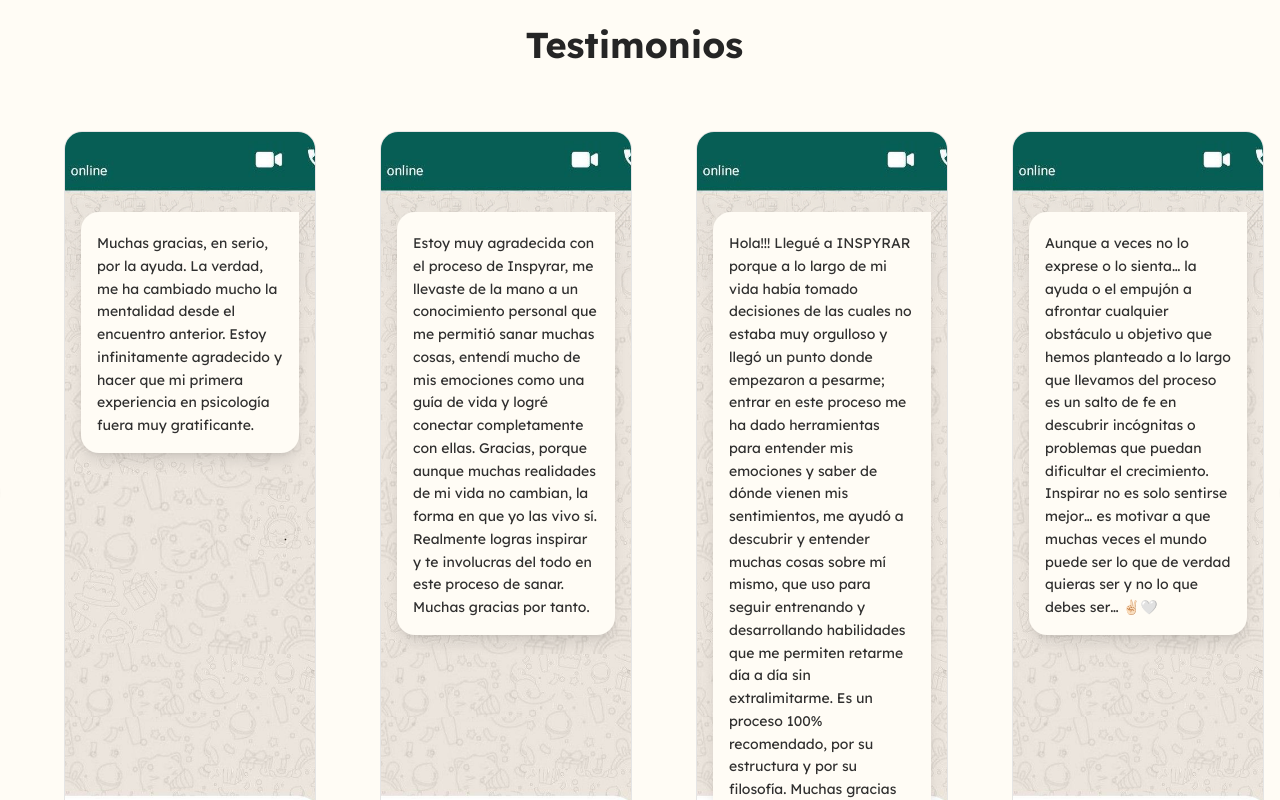
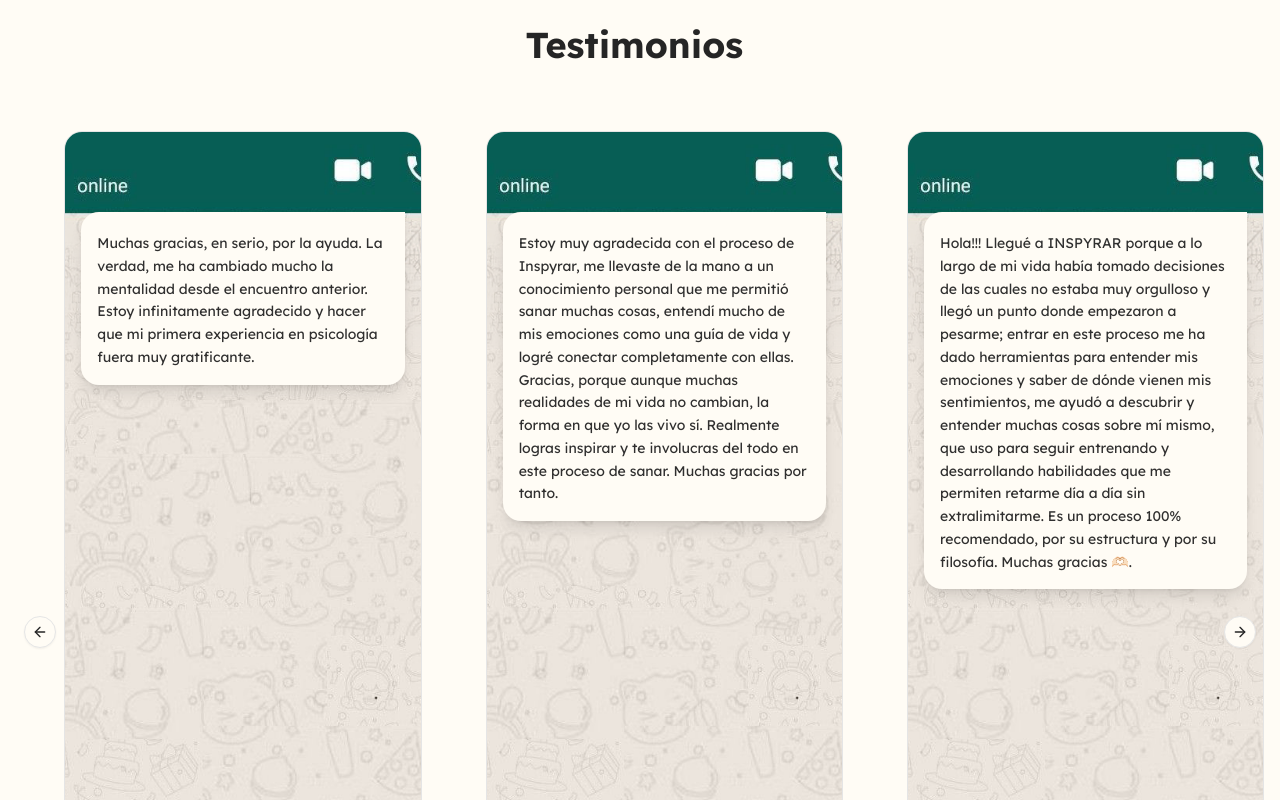
Before and after one commit to JohnRSantamaria/inspyrar, a React (Vite) app: page / in a window 1280 px wide. Shown: the part 2520-3320 px from the top of the page. Built offline with nearby package versions, Linux system fonts and the light colour scheme.

Commit message:
fix: update carousel component structure and improve styling; adjust About page text alignment; update Home component scheduling link

```diff
--- a/src/components/carousel.tsx
+++ b/src/components/carousel.tsx
@@ -1,21 +1,27 @@
-import { motion } from "framer-motion"
-import Autoplay from "embla-carousel-autoplay"
+import Autoplay from "embla-carousel-autoplay";
 
-import { Carousel, CarouselContent, CarouselItem, CarouselNext, CarouselPrevious } from "@/components/ui/carousel"
+import {
+  Carousel,
+  CarouselContent,
+  CarouselItem,
+  CarouselNext,
+  CarouselPrevious,
+} from "@/components/ui/carousel";
 
 type Slide = {
-	id: string
-	title: string
-	description: string
-	imageUrl: string
-}
+  id: string;
+  title: string;
+  description: string;
+  imageUrl: string;
+};
 
-const itemVariants = {
-	hidden: { opacity: 0, y: 16, scale: 0.98 },
-	show: { opacity: 1, y: 0, scale: 1 },
-}
-
-export function MotionCarousel({ slides, className }: { slides: Slide[]; className?: string }) {
+export function MotionCarousel({
+  slides,
+  className,
+}: {
+  slides: Slide[];
+  className?: string;
+}) {
   return (
     <Carousel
       className={className}
@@ -29,35 +35,26 @@ export function MotionCarousel({ slides, className }: { slides: Slide[]; classNa
     >
       <CarouselContent>
         {slides.map((s) => (
-					<CarouselItem
-						key={s.id}
-						className="md:basis-1/2  xl:basis-1/4"
-					>
-						<motion.div
-							variants={itemVariants}
-							initial="hidden"
-							whileInView="show"
-							viewport={{ amount: 0.4, once: true }}
-							transition={{ duration: 0.5, ease: "easeOut" }}
-							className="relative overflow-hidden rounded-2xl border bg-[#FFFCF5]"
-						>
-							{/* Imagen de fondo */}
+          <CarouselItem key={s.id} className="md:basis-1/2 xl:basis-1/3">
+            <div className="relative overflow-hidden rounded-2xl border bg-[#FFFCF5]">
               <div
-								className="h-180 bg-cover bg-center"
+                className="h-180 md:h-230 lg:h-250 bg-cover bg-center"
                 style={{ backgroundImage: `url(${s.imageUrl})` }}
               />
 
-							<div className="absolute top-20 inset-x-4 bg-background p-4 shadow-lg rounded-2xl rounded-tr-none">
+              <div className="absolute inset-x-4 top-20 rounded-2xl rounded-tr-none bg-background p-4 shadow-lg">
                 <h3 className="text-lg font-semibold">{s.title}</h3>
-								<p className="mt-1 text-sm/relaxed opacity-95">{s.description}</p>
+                <p className="mt-1 text-sm/relaxed opacity-95">
+                  {s.description}
+                </p>
               </div>
-						</motion.div>
+            </div>
           </CarouselItem>
         ))}
       </CarouselContent>
 
-			<CarouselPrevious />
-			<CarouselNext />
+      <CarouselPrevious className="left-2" />
+      <CarouselNext className="right-2" />
     </Carousel>
-	)
+  );
 }
--- a/src/components/pages/about.tsx
+++ b/src/components/pages/about.tsx
@@ -49,7 +49,7 @@ export default function About() {
               Somos un equipo de psicólogos que:
             </p>
 
-            <ul className="mt-4 space-y-3 pl-4">
+            <ul className="mt-4 space-y-3 pl-4 text-left">
               <li className="flex items-center gap-2">
                 {" "}
                 <span className="text-green-600">✅</span> Escuchamos antes de
--- a/src/components/pages/hero.tsx
+++ b/src/components/pages/hero.tsx
@@ -1,34 +1,34 @@
-import { motion } from "framer-motion"
-import { useRef, useState } from "react"
-import { Button } from "@/components/ui/button"
+import { motion } from "framer-motion";
+import { useRef, useState } from "react";
+import { Button } from "@/components/ui/button";
 
-import IsoLogo from "../ui/svg/logos"
-import HeroButton from "../ui/buttons/hero-button"
+import IsoLogo from "../ui/svg/logos";
+import HeroButton from "../ui/buttons/hero-button";
 
 type HeroProps = {
-	className?: string
-	OnScheduling?: () => void
-}
+  className?: string;
+  OnScheduling?: () => void;
+};
 
 export default function Hero({ className, OnScheduling }: HeroProps) {
-	const videoRef = useRef<HTMLVideoElement>(null)
-	const [oneShotMode, setOneShotMode] = useState(false)
+  const videoRef = useRef<HTMLVideoElement>(null);
+  const [oneShotMode, setOneShotMode] = useState(false);
 
   const playOnceWithSound = () => {
-		const video = videoRef.current
-		if (!video) return
+    const video = videoRef.current;
+    if (!video) return;
 
-		video.pause()
-		video.currentTime = 0
+    video.pause();
+    video.currentTime = 0;
 
-		video.muted = false
-		video.volume = 1
+    video.muted = false;
+    video.volume = 1;
 
-		video.loop = false
+    video.loop = false;
 
-		video.play()
-		setOneShotMode(true)
-	}
+    video.play();
+    setOneShotMode(true);
+  };
 
   return (
     <>
@@ -58,12 +58,12 @@ export default function Hero({ className, OnScheduling }: HeroProps) {
           transition={{ duration: 0.7, ease: "easeOut" }}
           className="absolute inset-0 flex flex-col items-center justify-end text-center text-white p-6"
         >
-					<h2 className="md:hidden font-bold leading-tight">
+          {/* <h2 className="md:hidden font-bold leading-tight">
 						No necesitas tener todas las respuestas para empezar
 					</h2>
 					<p className="md:hidden mt-3 opacity-90">
 				Un espacio seguro para entender lo que sientes, acompañado y a tu ritmo.
-					</p>
+			</p> */}
           <div className="flex items-center justify-center gap-4">
             <HeroButton
               OnScheduling={OnScheduling}
@@ -83,5 +83,5 @@ export default function Hero({ className, OnScheduling }: HeroProps) {
         </motion.div>
       </div>
     </>
-	)
+  );
 }
--- a/src/components/pages/home.tsx
+++ b/src/components/pages/home.tsx
@@ -7,7 +7,7 @@ import Hero from "./hero";
 
 export default function Home() {
   const SchedulingHandler = () => {
-    window.open("https://mpago.li/1jTFnTa", "_blank");
+    window.open("https://mpago.li/288Bcu6", "_blank");
   };
   return (
     <MotionSection id="home" className="flex-row items-center justify-evenly">
```
Lines whose indentation alone changed are shown as unchanged.
